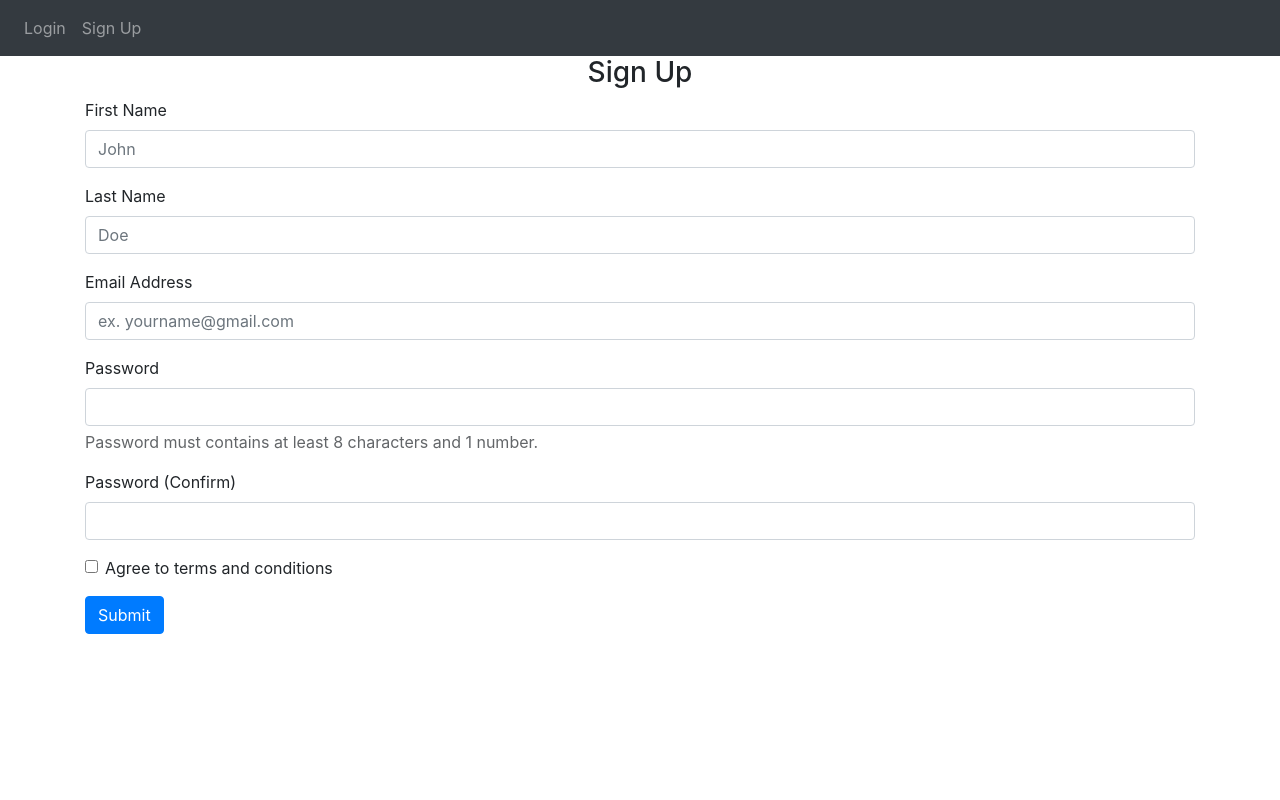
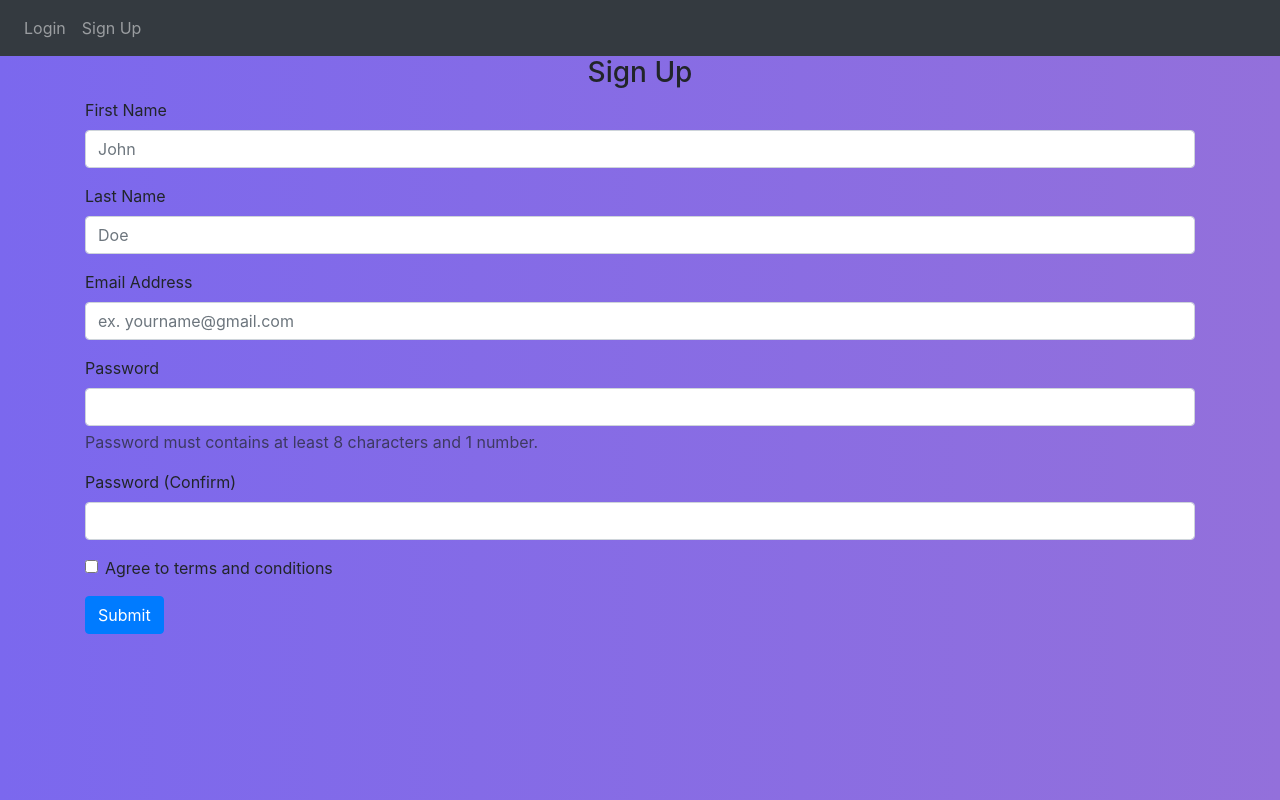
Before and after one commit to george951/ShowMeMore, a Flask app: page /sign-up in a window 1280 px wide. Run offline with Flask 2, Linux system fonts and the light colour scheme; parts of the project's set-up code (start-up, migrations or seed data) failed here and were passed over; some libraries are stand-ins or nearby versions.

```diff
--- a/src/templates/signUp.html
+++ b/src/templates/signUp.html
@@ -1,6 +1,17 @@
 {% extends "base.html" %} {% block title %} Sign Up {% endblock %}
 
 {% block content%}
+<style>
+  @media screen and (max-width: 320px) {
+    body {
+        font-size:1.8em;
+    }
+  }
+
+  body {
+    background-image:linear-gradient(to left, #9370DB, #7B68EE)
+  }
+</style>
 <form method="POST">
   <h3 align="center">Sign Up</h3>
   <div class="form-group">
```
